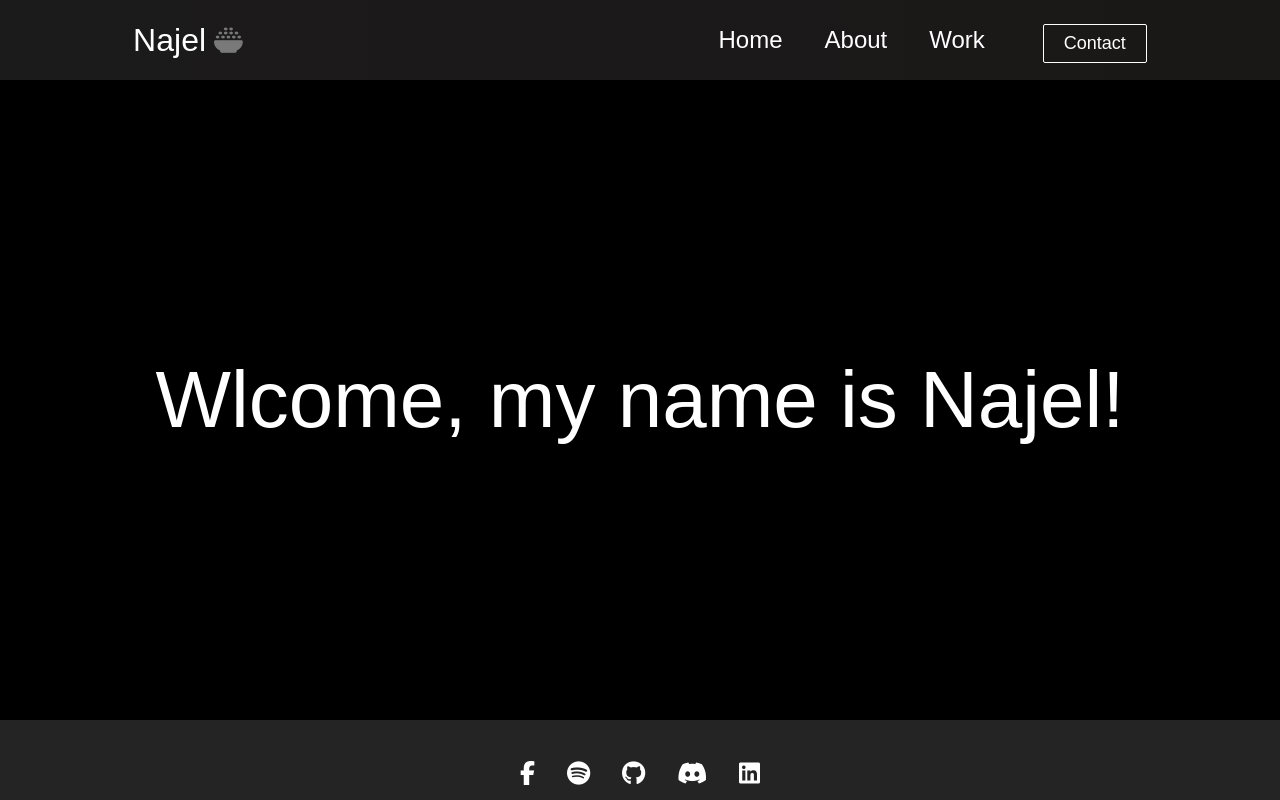
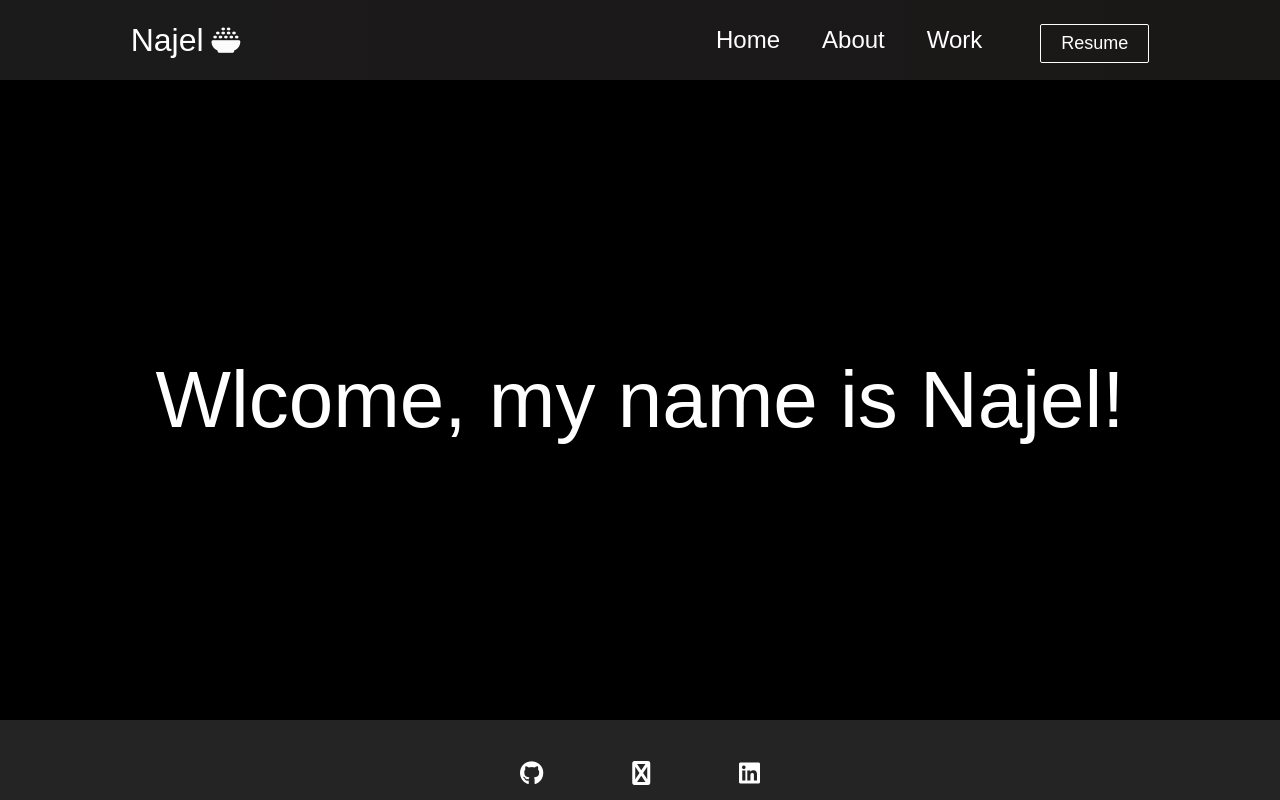
Before and after one commit to Najel-A/Portfolio-Website, a React (Create React App) app: page / in a window 1280 px wide. Shown: the top 800 px of the page. Built offline with nearby package versions, Linux system fonts and the light colour scheme.

Commit message:
Changing links and added resume

```diff
--- a/public/index.html
+++ b/public/index.html
@@ -17,6 +17,14 @@
       integrity="sha384-xxzQGERXS00kBmZW/6qxqJPyxW3UR0BPsL4c8ILaIWXva5kFi7TxkIIaMiKtqV1Q"
       crossorigin="anonymous"
     />
+
+    <link
+      rel="stylesheet"
+      href="https://cdnjs.cloudflare.com/ajax/libs/font-awesome/5.15.3/css/all.min.css"
+      integrity="sha512-KyZXEAg3QhqLMpG8r+eM+x1lFIy8z4f7gxyERz9L3l/eFgFVlA4gB9CvUjO7SwL4x1gqGFOKsDfUAqg5C9bW5Xg=="
+      crossorigin="anonymous"
+    />
+
     <script src="https://kit.fontawesome.com/b6bca18e55.js" crossorigin="anonymous"></script>
     <!--
       manifest.json provides metadata used when your web app is installed on a
--- a/src/App.js
+++ b/src/App.js
@@ -6,6 +6,7 @@ import { BrowserRouter as Router, Routes, Route } from 'react-router-dom';
 import Home from './components/pages/Home';
 import Work from './components/pages/Work';
 import About from './components/pages/About';
+import Resume from './images/Najel-Resume.pdf'
 
 function App() {
   return (
@@ -15,10 +16,12 @@ function App() {
         <Home/>  {/*Loads home page on load */}
         <Routes>
           {/* These might not be necessary */}
-          <Route path="/" element={<Home />}/>
+          {/* <Route path="/" element={<Home />}/>
           <Route path="/about" element={<About/>}/>
-          <Route path="/work" element={<Work/>}/>
+          <Route path="/work" element={<Work/>}/> */}
+          <Route path="/resume" element={<Resume/>}/>
         </Routes>
+        <a href={Resume} target="_blank">Open Resume</a>
         <Footer />
       </Router>
     </>
--- a/src/components/Button.js
+++ b/src/components/Button.js
@@ -1,5 +1,6 @@
 import React from 'react';
 import './Button.css';
+import resume from '../images/Najel-Resume.pdf';
 import { Link } from 'react-router-dom';
 
 const STYLES = ['btn--primary', 'btn--outline', 'btn--test'];
@@ -20,7 +21,6 @@ export const Button = ({
   const checkButtonSize = SIZES.includes(buttonSize) ? buttonSize : SIZES[0];
 
   return (
-    <Link to='/contact' className='btn-mobile'>
       <button
         className={`btn ${checkButtonStyle} ${checkButtonSize}`}
         onClick={onClick}
@@ -28,6 +28,5 @@ export const Button = ({
       >
         {children}
       </button>
-    </Link>
   );
 };
--- a/src/components/Footer.js
+++ b/src/components/Footer.js
@@ -32,24 +32,6 @@ function Footer() {
           <div className='social-icons'>
 
             <Link
-              className='social-icon-link facebook'
-              to='https://www.facebook.com/najel.alarcon/'
-              target='_blank'
-              aria-label='Facebook'
-            >
-              <i className='fab fa-facebook-f' />
-            </Link>
-
-            <Link
-              className='social-icon-link spotify'
-              to='https://open.spotify.com/user/ietws22ymxg71z557j6r81u3t?si=00392b00797d484e'
-              target='_blank'
-              aria-label='Spotify'
-            >
-              <i className='fab fa-spotify' />
-            </Link>
-
-            <Link
               className='social-icon-link github'
               to='https://github.com/Najel-A'
               target='_blank'
@@ -59,12 +41,12 @@ function Footer() {
             </Link>
 
             <Link
-              className='social-icon-link discord'
-              to='https://discordapp.com/users/Juandissimo'
-              target='_blank'
-              aria-label='Discord'
+              className='social-icon-link'
+              to='mailto:nlalarco@ucsc.edu'
+              // target='_blank' Don't want page to reload
+              aria-label='Mail'
             >
-              <i className='fab fa-discord' />
+              <i className='fab fa-envelope' />
             </Link>
 
             <Link
--- a/src/components/Navbar.js
+++ b/src/components/Navbar.js
@@ -1,8 +1,8 @@
 import React, { useState, useEffect } from 'react';
 import { Button } from './Button';
-import { Link } from 'react-router-dom';
 import { NavLink } from 'react-router-dom';
 import './Navbar.css';
+import resume from '../images/Najel-Resume.pdf';
 
 function Navbar() {
   const [click, setClick] = useState(false);
@@ -47,7 +47,12 @@ function Navbar() {
     closeMobileMenu();
   }
 
-  // Removed the "to=<location>" in NavLinks
+  const resumeOnClick = () => {
+    // Open the Resume PDF in a new tab
+    window.open(resume, '_blank');
+    closeMobileMenu();
+  }
+
   return (
     <>
       <nav className='navbar'>
@@ -76,14 +81,20 @@ function Navbar() {
               </NavLink>
             </li>
 
-            {/* Fix the Contact button part later */}
             <li>
-              <NavLink to='/contact' className='nav-links-mobile' onClick={closeMobileMenu}>
-                Contact
-              </NavLink>
+              <button className='nav-links-mobile' onClick={resumeOnClick}>
+                Resume
+              </button>
             </li>
           </ul>
-          {button && <Button buttonStyle='btn--outline'>Contact</Button>}
+          {button && (
+            <a
+           className='btn-mobile' rel="noreferrer">
+            <Button buttonStyle='btn--outline' onClick={resumeOnClick}>
+              Resume
+            </Button>
+            </a>
+          )}
         </div>
       </nav>
     </>
```
Also changed, not shown: 1 other file (tests, documents, lock files or other folders).
